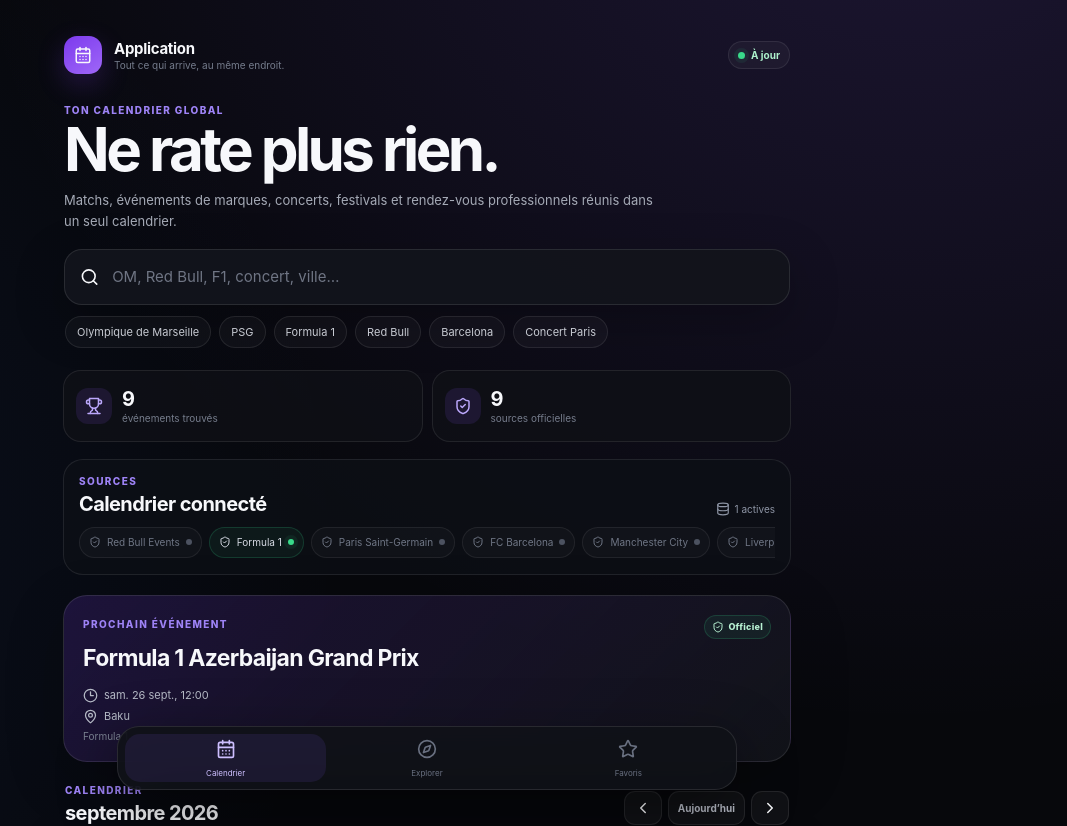
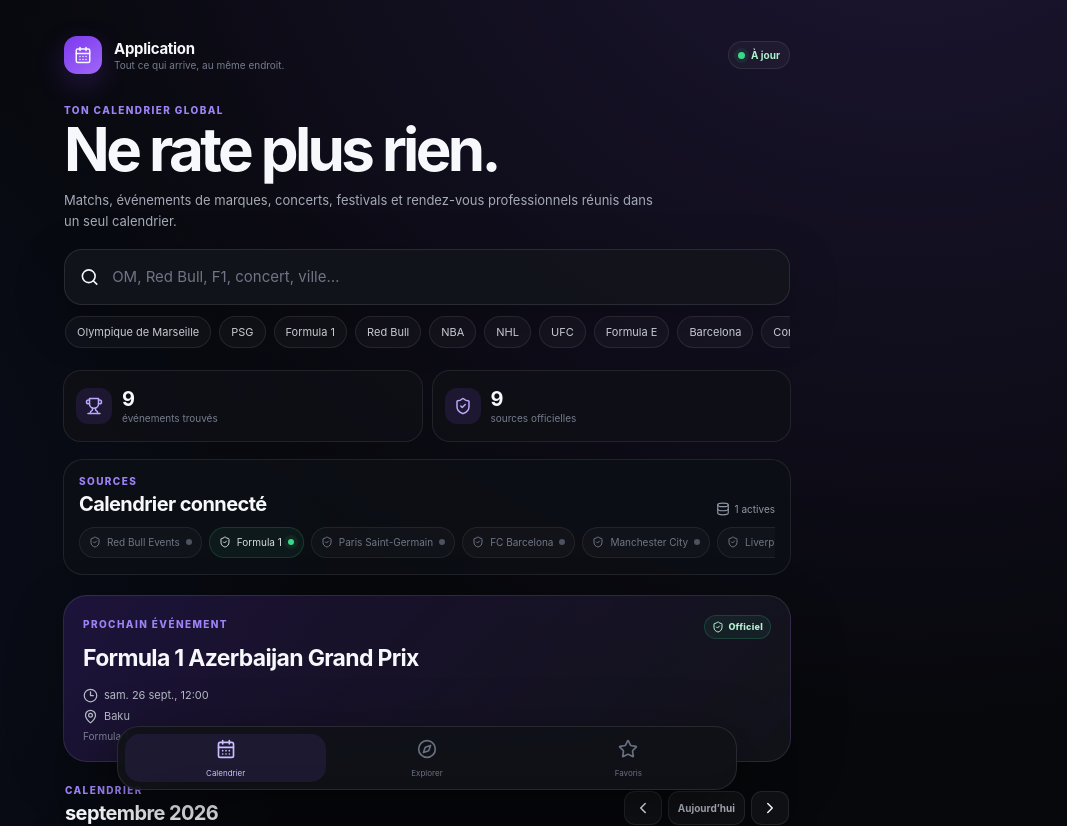
Before and after one commit to keany-albertini/application, a Next.js app: page / in a window 1280 px wide. Shown: the top 826 px of the page, without its empty margins (213-1280 px from the left). Built offline with nearby package versions, Linux system fonts and the light colour scheme; no server answers.

Commit message:
Add global sports quick searches

```diff
--- a/app/page.tsx
+++ b/app/page.tsx
@@ -34,6 +34,10 @@
   "PSG",
   "Formula 1",
   "Red Bull",
+  "NBA",
+  "NHL",
+  "UFC",
+  "Formula E",
   "Barcelona",
   "Concert Paris",
 ];
```
